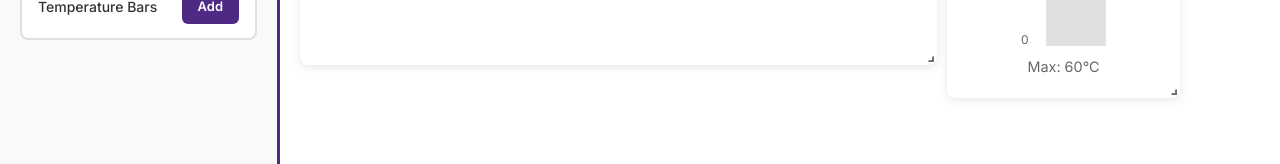
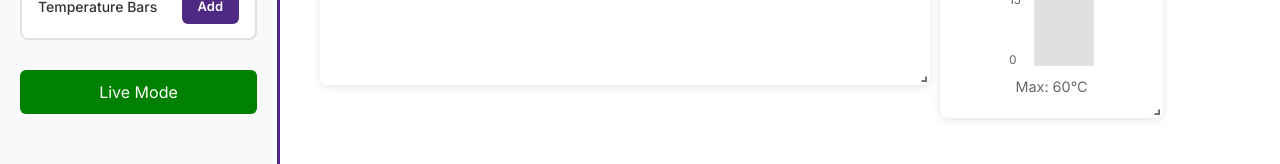
Before and after one commit to NU-Formula-Racing/daq-interface-26, a React (Vite) app in the folder frontend/interface/: page / in a window 1280 px wide. Shown: the part 414-578 px from the top of the page. Built offline with nearby package versions, Linux system fonts and the light colour scheme; no server answers; the database is empty.

Commit message:
added toggle-able live or playback data slider

```diff
--- a/frontend/interface/package.json
+++ b/frontend/interface/package.json
@@ -10,6 +10,7 @@
     "preview": "vite preview"
   },
   "dependencies": {
+    "@radix-ui/react-slider": "^1.3.6",
     "@supabase/supabase-js": "^2.81.1",
     "class-variance-authority": "^0.7.1",
     "clsx": "^2.1.1",
--- /dev/null
+++ b/frontend/interface/src/components/ui/slider.jsx
@@ -0,0 +1,54 @@
+import * as React from "react"
+import * as SliderPrimitive from "@radix-ui/react-slider"
+
+import { cn } from "@/lib/utils"
+
+function Slider({
+  className,
+  defaultValue,
+  value,
+  min = 0,
+  max = 100,
+  ...props
+}) {
+  const _values = React.useMemo(() =>
+    Array.isArray(value)
+      ? value
+      : Array.isArray(defaultValue)
+        ? defaultValue
+        : [min, max], [value, defaultValue, min, max])
+
+  return (
+    <SliderPrimitive.Root
+      data-slot="slider"
+      defaultValue={defaultValue}
+      value={value}
+      min={min}
+      max={max}
+      className={cn(
+        "relative flex w-full touch-none items-center select-none data-[disabled]:opacity-50 data-[orientation=vertical]:h-full data-[orientation=vertical]:min-h-44 data-[orientation=vertical]:w-auto data-[orientation=vertical]:flex-col",
+        className
+      )}
+      {...props}>
+      <SliderPrimitive.Track
+        data-slot="slider-track"
+        className={cn(
+          "bg-muted relative grow overflow-hidden rounded-full data-[orientation=horizontal]:h-1.5 data-[orientation=horizontal]:w-full data-[orientation=vertical]:h-full data-[orientation=vertical]:w-1.5"
+        )}>
+        <SliderPrimitive.Range
+          data-slot="slider-range"
+          className={cn(
+            "bg-primary absolute data-[orientation=horizontal]:h-full data-[orientation=vertical]:w-full"
+          )} />
+      </SliderPrimitive.Track>
+      {Array.from({ length: _values.length }, (_, index) => (
+        <SliderPrimitive.Thumb
+          data-slot="slider-thumb"
+          key={index}
+          className="border-primary ring-ring/50 block size-4 shrink-0 rounded-full border bg-white shadow-sm transition-[color,box-shadow] hover:ring-4 focus-visible:ring-4 focus-visible:outline-hidden disabled:pointer-events-none disabled:opacity-50" />
+      ))}
+    </SliderPrimitive.Root>
+  );
+}
+
+export { Slider }
--- a/frontend/interface/src/pages/Dash.css
+++ b/frontend/interface/src/pages/Dash.css
@@ -5,6 +5,19 @@
 
     /* NU Purple border */
     border: 3px solid #4E2A84;
+}
+
+.main-content {
+    flex: 1;
+    display: flex;
+    flex-direction: column;
+    padding: 20px;
+    overflow: hidden;
+}
+
+.slider-container {
+    width: 100%;
+    padding: 10px;
 }
 
 /* Ensure grid items and widget containers fill their allocated space */
--- a/frontend/interface/src/pages/Dash.jsx
+++ b/frontend/interface/src/pages/Dash.jsx
@@ -9,6 +9,8 @@ import "react-resizable/css/styles.css";
 import GridLayout, { WidthProvider } from "react-grid-layout";
 import MobileDashboard from "./MobileDashboard";
 import useIsMobile from "@/hooks/useIsMobile";
+import { cn } from "@/lib/utils"
+import { Slider } from "@/components/ui/slider"
 
 const ResponsiveGrid = WidthProvider(GridLayout);
 
@@ -22,6 +24,8 @@ const widgetsList = [
 
 export default function Dashboard() {
     const isMobile = useIsMobile();
+    const [isPlayback, setIsPlayback] = useState(false);
+    const [value, setValue] = useState([50])
 
     // State to track active widgets and their positions
     const [widgets, setWidgets] = useState([
@@ -82,14 +86,31 @@ export default function Dashboard() {
     return (
         <>
             <Navbar />
-            <div style={{ display: 'flex', height: 'calc(100vh - 62px)' }}>
+            <div style={{ display: 'flex', height: 'calc(100vh - 60px)' }}>
                 {/* Sidebar */}
                 <Sidebar
                     widgets={widgets}
                     onToggleWidget={handleToggleWidget}
+                    isPlayback={isPlayback}
+                    onTogglePlayback={() => setIsPlayback(prev => !prev)}
                 />
 
-                {/* Grid Dashboard */}
+                <div className="main-content">
+
+                    {/* Slider only appears when playback is ON */}
+                    {isPlayback && (
+                        <div className="slider-container">
+                            <Slider
+                                value={value}
+                                onValueChange={setValue}
+                                max={100}
+                                step={1}
+                                className="custom-slider"
+                            />
+                        </div>
+                    )}
+
+                    {/* Grid always exists (your gauges, etc.) */}
                     <div style={{ flex: 1, padding: '10px', overflow: 'auto' }}>
                         <ResponsiveGrid
                             className="layout"
@@ -134,6 +155,7 @@ export default function Dashboard() {
                         </ResponsiveGrid>
                     </div>
                 </div>
+            </div>
         </>
     );
 }
--- a/frontend/interface/src/widgets/Sidebar.jsx
+++ b/frontend/interface/src/widgets/Sidebar.jsx
@@ -7,7 +7,7 @@ const widgetsList = [
     { id: 'temp-bars', label: 'Temperature Bars', defaultW: 4, defaultH: 3 },
 ];
 
-export default function Sidebar({ widgets, onToggleWidget }) {
+export default function Sidebar({ widgets, onToggleWidget, isPlayback, onTogglePlayback }) {
     return (
         <div className="sidebar">
             <h2>Dashboard Widgets</h2>
@@ -27,6 +27,20 @@ export default function Sidebar({ widgets, onToggleWidget }) {
                     </div>
                 );
             })}
+
+            <button
+                style={{
+                    marginTop: "20px",
+                    padding: "10px",
+                    background: isPlayback ? "#4E2A84" : "green",
+                    color: "white",
+                    width: "100%",
+                    borderRadius: "6px"
+                }}
+                onClick={onTogglePlayback}
+            >
+                {isPlayback ? "Playback Mode" : "Live Mode"}
+            </button>
         </div>
     );
 }
```
Also changed, not shown: 1 other file (tests, documents, lock files or other folders). Lines whose indentation alone changed are shown as unchanged.
